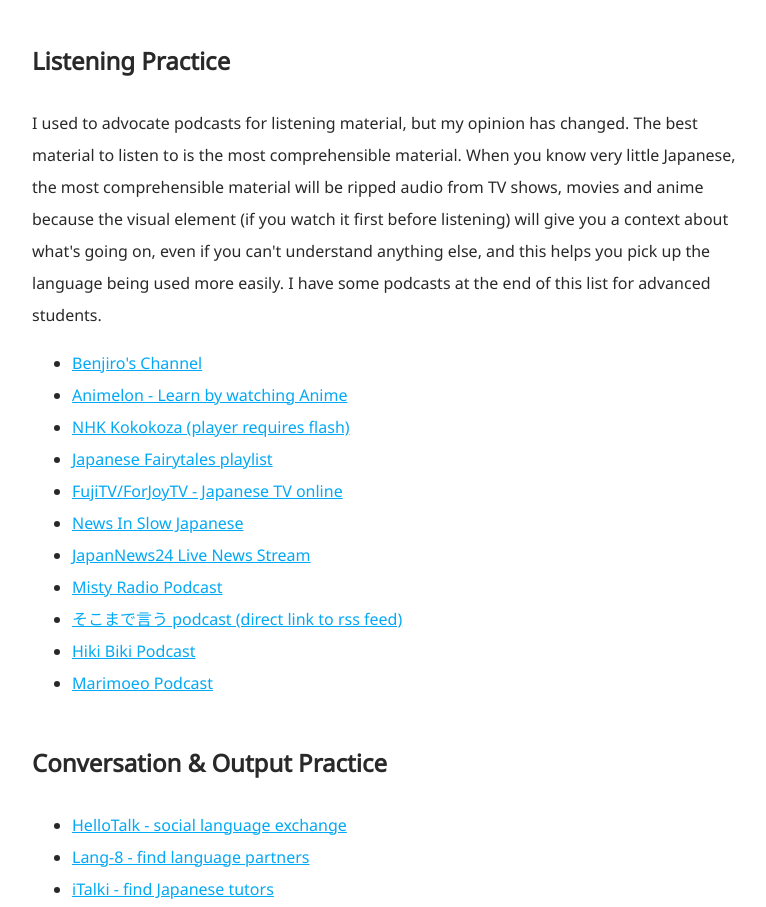
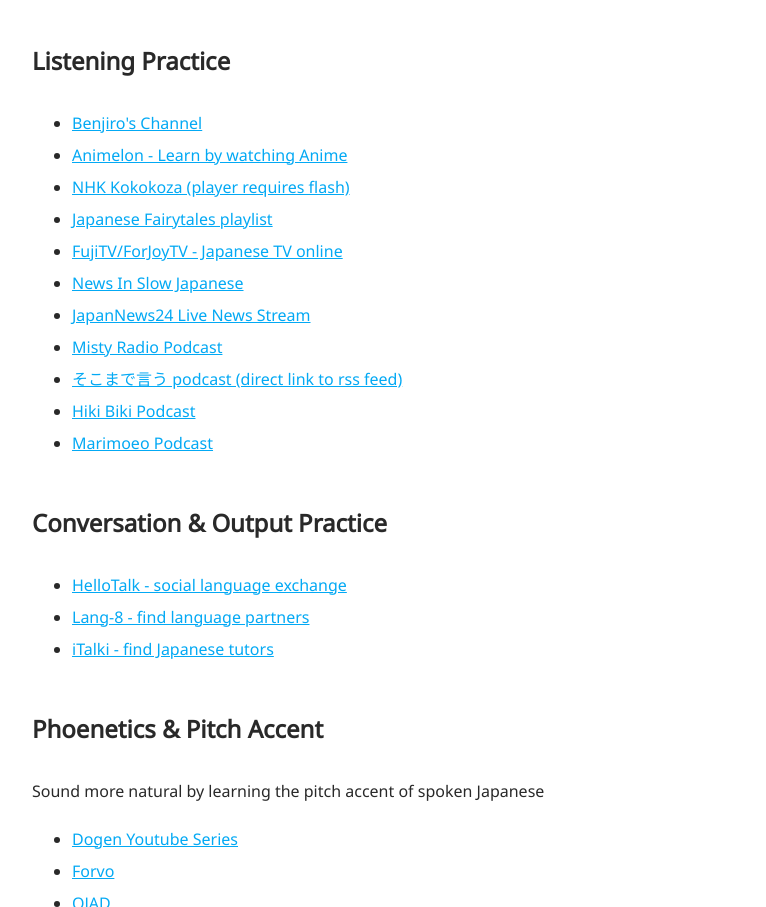
Before and after one commit to TadashiJapanese/resourcelist, a plain HTML site: page index.html in a window 1280 px wide. Shown: the part 2961-3868 px from the top of the page, without its empty margins (72-838 px from the left). Drawn offline with Linux system fonts and the light colour scheme.

Commit message:
Remove prescriptive text

```diff
--- a/index.html
+++ b/index.html
@@ -155,13 +155,6 @@
 
          <h2> Listening Practice </h2>
 
-         <p>I used to advocate podcasts for listening material, but my opinion has changed. The best
-         material to listen to is the most comprehensible material. When you know very little Japanese,
-         the most comprehensible material will be ripped audio from TV shows, movies and anime because
-         the visual element (if you watch it first before listening) will give you a context about what's
-         going on, even if you can't understand anything else, and this helps you pick up the language
-         being used more easily. I have some podcasts at the end of this list for advanced students.</p>
-
          <ul>
            <li><a href="https://www.youtube.com/channel/UChBBWt5H8uZW1LSOh_aPt2Q/videos">Benjiro's Channel</a></li>
            <li><a href="https://animelon.com">Animelon - Learn by watching Anime</a>
```
